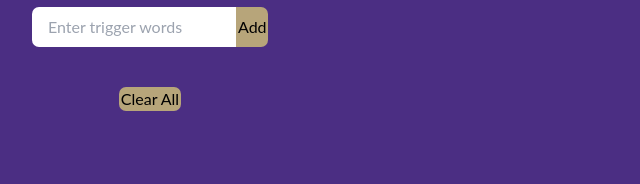
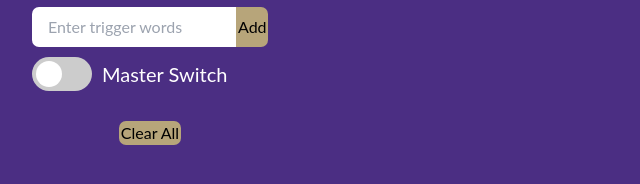
Before and after one commit to imisaacwu/SafeScroll, a browser extension: page index.html in a window 1280 px wide. Shown: the part 58-242 px from the top of the page, without its empty margins (0-640 px from the left). Drawn offline with Linux system fonts and the light colour scheme.

Commit message:
Master Switch

```diff
--- a/index.html
+++ b/index.html
@@ -20,6 +20,12 @@
         <button id="task-submit-btn" class="task-btn task-btn-submit">Add</button>
     </div>
 
+    <label class="switch">
+        <input type="checkbox" id="master">
+        <span class="slider round"></span>
+        <div>Master Switch</div>
+    </label>
+
     <div class="tasks-list-div" id="tasksList"></div>
 
     <div class="task-clear-div">
--- a/popup.js
+++ b/popup.js
@@ -54,15 +54,15 @@
         taskDelete.setAttribute("class", "task-btn task-btn-delete");
         taskDelete.addEventListener("click", (event) => deleteTask(event.target.id));
 
-        const taskDo = document.createElement("button");
-        taskDo.innerHTML = Element.isDone ? "Undo" : "Done";
-        taskDo.setAttribute("id", index + "do");
-        taskDo.setAttribute("class", "task-btn task-btn-do");
-        taskDo.addEventListener("click", (event) => doTask(event.target.id));
+        // const taskDo = document.createElement("button");
+        // taskDo.innerHTML = Element.isDone ? "Undo" : "Done";
+        // taskDo.setAttribute("id", index + "do");
+        // taskDo.setAttribute("class", "task-btn task-btn-do");
+        // taskDo.addEventListener("click", (event) => doTask(event.target.id));
 
         taskControls.appendChild(taskEdit);
         taskControls.appendChild(taskDelete);
-        taskControls.appendChild(taskDo);
+        // taskControls.appendChild(taskDo);
 
         newTask.appendChild(taskText);
         newTask.appendChild(taskControls);
--- a/style.css
+++ b/style.css
@@ -42,6 +42,78 @@
   outline: none;
   background-color: white;
   font-size: 1rem;
+}
+
+/* The switch - the box around the slider */
+.switch {
+  position: relative;
+  display: inline-block;
+  width: 60px;
+  height: 34px;
+}
+
+/* Hide default HTML checkbox */
+.switch input {
+  opacity: 0;
+  width: 0;
+  height: 0;
+}
+
+/* The slider */
+.slider {
+  position: absolute;
+  cursor: pointer;
+  top: 10px;
+  left: 0;
+  right: 0;
+  bottom: -10px;
+  background-color: #ccc;
+  -webkit-transition: .4s;
+  transition: .4s;
+}
+
+.slider:before {
+  position: absolute;
+  content: "";
+  height: 26px;
+  width: 26px;
+  left: 4px;
+  bottom: 4px;
+  background-color: white;
+  -webkit-transition: .4s;
+  transition: .4s;
+}
+
+input:checked + .slider {
+  background-color: #2196F3;
+}
+
+input:focus + .slider {
+  box-shadow: 0 0 1px #2196F3;
+}
+
+input:checked + .slider:before {
+  -webkit-transform: translateX(26px);
+  -ms-transform: translateX(26px);
+  transform: translateX(26px);
+}
+
+/* Rounded sliders */
+.slider.round {
+  border-radius: 34px;
+}
+
+.slider.round:before {
+  border-radius: 50%;
+}
+
+.switch div {
+  position: absolute;
+  color: white;
+  font-size: 20px;
+  left: 70px;
+  right: -150px;
+  top: 12px;
 }
 
 .tasks-list-div {
```
